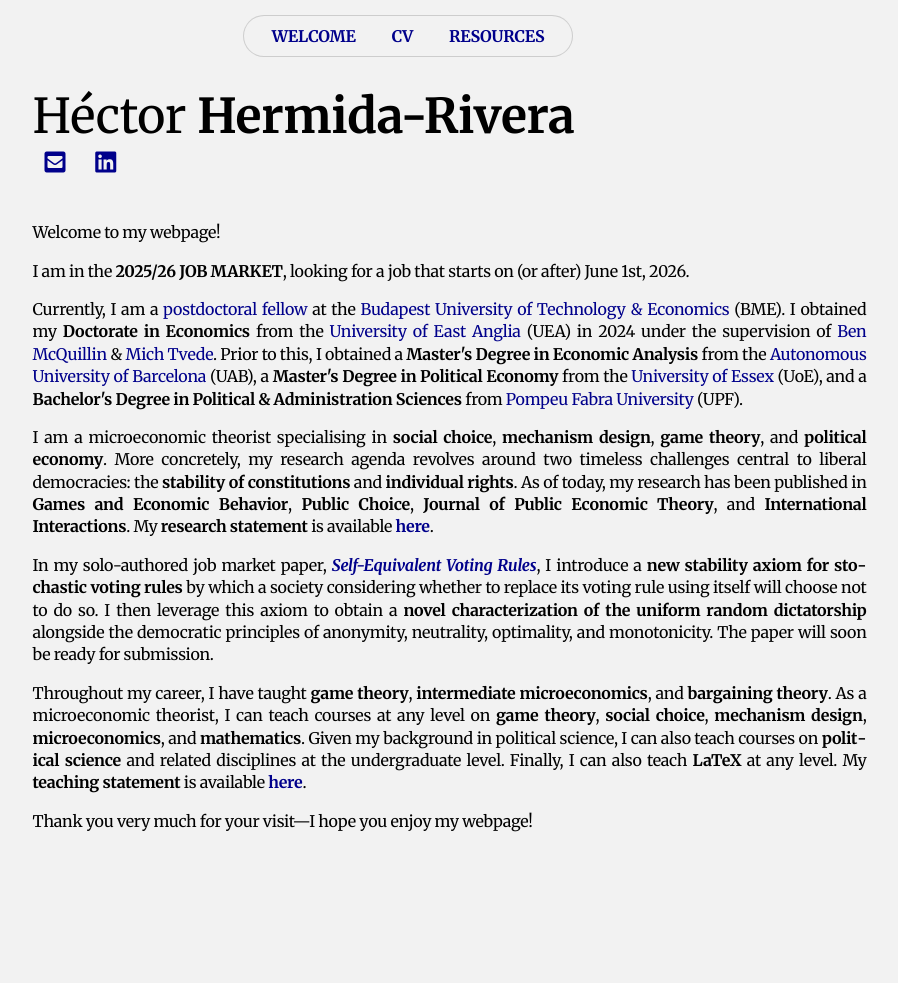
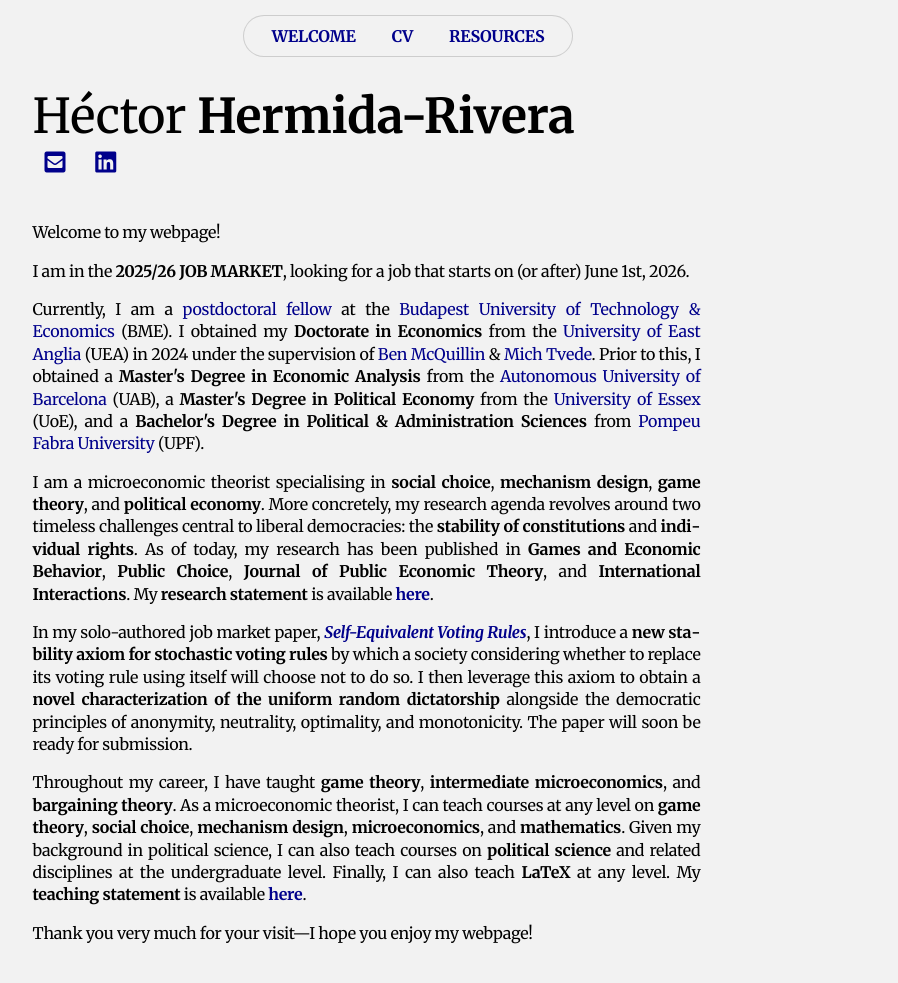
Before and after one commit to HectorHermidaRivera/hectorhermidarivera.github.io, a Jekyll site: the page built from index.md, in a window 1280 px wide and 1000 px high. Shown: the top 983 px of the window, without its empty margins (232-1130 px from the left). Built offline with Jekyll 4.4.1, drawn with Linux system fonts in a browser that asks for light colours; a style sheet for code colours, icons or effects is not loaded.

Commit message:
Update index.md

```diff
--- a/index.md
+++ b/index.md
@@ -39,7 +39,7 @@ title: Héctor Hermida-Rivera
     </a>
   </div>
 
-<div class="two-column">
+<div class="three-column">
   <div class="label"></div>
   <div class="value">
   <p>Welcome to my webpage!</p>
@@ -91,4 +91,5 @@ title: Héctor Hermida-Rivera
   </p>
 
 </div>
+<div class="right-buffer"></div>
 </div>
```
